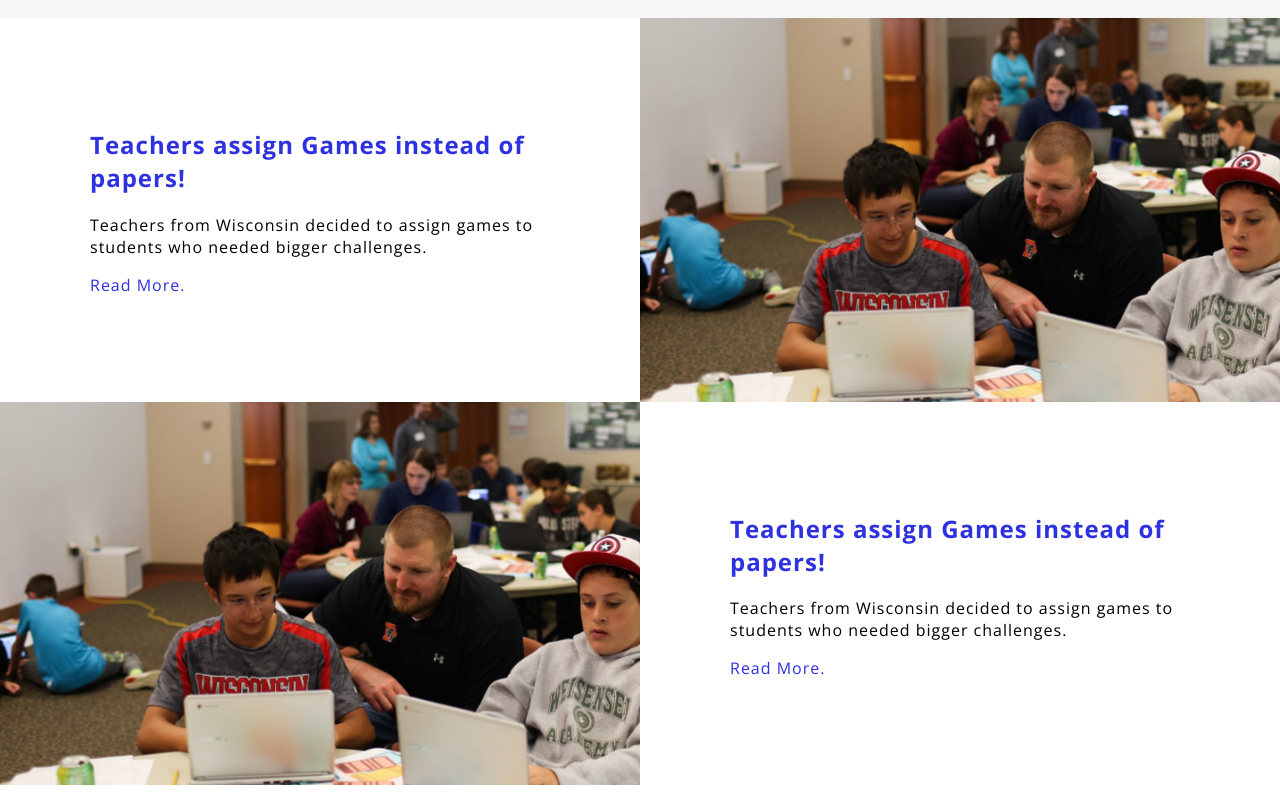
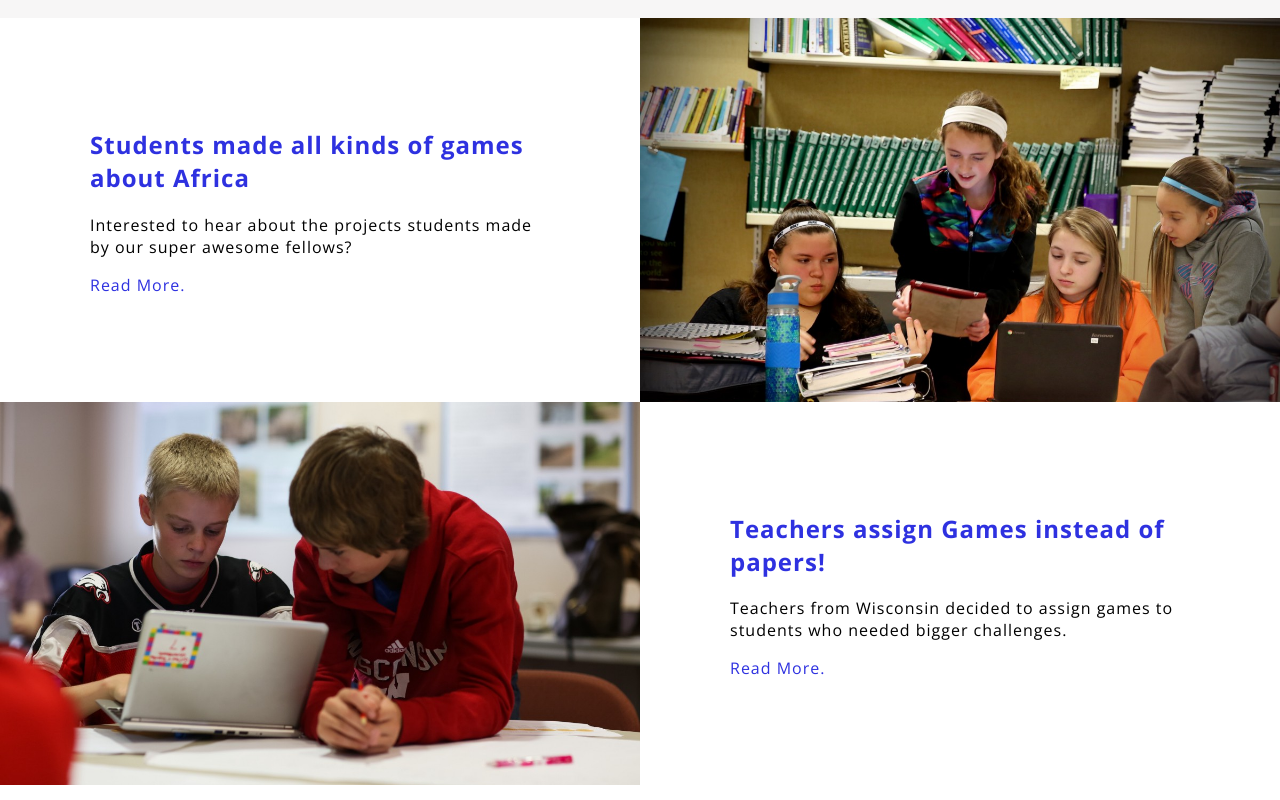
Before and after one commit to fielddaylab/fellowships, a plain HTML site: page index.html in a window 1280 px wide. Shown: the part 5080-5880 px from the top of the page. Drawn offline with nearby package versions, Linux system fonts and the light colour scheme.

Commit message:
Fixed FDL story links

```diff
--- a/index.html
+++ b/index.html
@@ -255,20 +255,20 @@
 <div class="checkerboard">
   <div class="checkerboard-row">
     <div class="checkerboard-square">
-      <h2>Teachers assign Games instead of papers!</h2>
-      <p>Teachers from Wisconsin decided to assign games to students who needed bigger challenges.</p>
-      <p><a href="#">Read More.</a></p>
+      <h2>Students made all kinds of games about Africa</h2>
+      <p>Interested to hear about the projects students made by our super awesome fellows?</p>
+      <p><a href="https://medium.com/@fielddaylab/250-kids-adventure-through-africa-with-aris-5e455c96a901" target="_blank">Read More.</a></p>
     </div>
-    <div class="checkerboard-square checkerboard-image">
+    <div class="checkerboard-square checkerboard-image-1">
     </div>
   </div>
   <div class="checkerboard-row">
-    <div class="checkerboard-square checkerboard-image">
+    <div class="checkerboard-square checkerboard-image-2">
     </div>
     <div class="checkerboard-square">
       <h2>Teachers assign Games instead of papers!</h2>
       <p>Teachers from Wisconsin decided to assign games to students who needed bigger challenges.</p>
-      <p><a href="#">Read More.</a></p>
+      <p><a href="https://medium.com/@fielddaylab/just-a-little-bragging-on-wiscoteachers-e7984f409f3a" target="_blank">Read More.</a></p>
     </div>
   </div>
 </div>
--- a/style.css
+++ b/style.css
@@ -284,8 +284,15 @@ body:not(.switch-full-content) .what-makes-content-long {
   text-decoration: none;
 }
 
-.checkerboard-image {
-  background-image: url("assets/checkerboard-bg.jpg");
+.checkerboard-image-1 {
+  background-image: url("assets/checker1.jpg");
+  background-size: cover;
+  background-position: center;
+  background-repeat: no-repeat;
+}
+
+.checkerboard-image-2 {
+  background-image: url("assets/checker2.jpg");
   background-size: cover;
   background-position: center;
   background-repeat: no-repeat;
```
Also changed, not shown: assets/checker1.jpg (added), assets/checker2.jpg (added).
